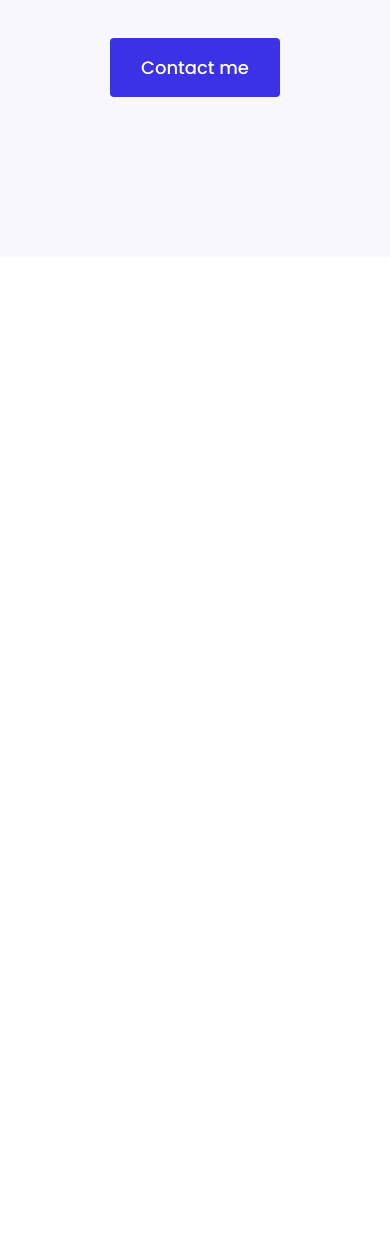
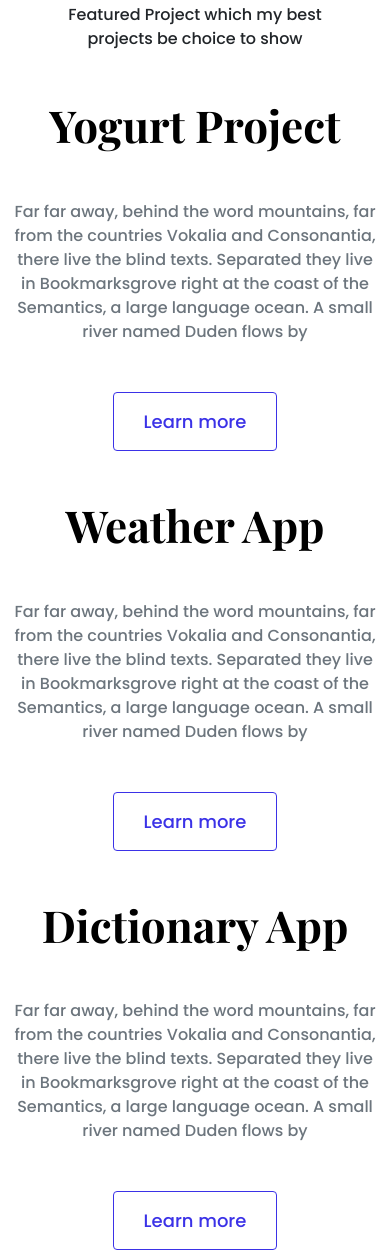
Before and after one commit to ayiho04/Porfolio-project-Homepage-hero, a plain HTML site: page index.html in a window 390 px wide. Shown: the part 558-1808 px from the top of the page. Before the commit the page ends 844 px from the top, so only its background shows below. Drawn offline with nearby package versions, Linux system fonts and the light colour scheme.

Commit message:
new paragraph

```diff
--- a/index.html
+++ b/index.html
@@ -26,6 +26,64 @@
             <a href="#" class="btn btn-branding ">Contact me</a>
         </div>
     </div>
+    <p class="text-center m-5">
+        Featured Project which my best projects be choice to show
+    </p>
+    <div class="container">
+        <div class="row mb-5">
+            <div class="col d-none d-lg-block">
+                <img src="image/cH4m-yogurt.png" class="img-fluid" alt="" />
+            </div>
+            <div class="col">
+                <div class="project-desciption">
+                    <h2 class="mb-5">Yogurt Project</h2>
+                    <p class="mb-5 text-muted">
+                        Far far away, behind the word mountains, far from the countries
+                        Vokalia and Consonantia, there live the blind texts. Separated
+                        they live in Bookmarksgrove right at the coast of the Semantics, a
+                        large language ocean. A small river named Duden flows by
+                    </p>
+                    <a href="" class="btn btn-branding-outline"> Learn more </a>
+                </div>
+            </div>
+        </div>
+        <div class="row mb-5">
+            <div class="col">
+                <div class="project-desciption">
+                    <h2 class="mb-5">Weather App</h2>
+                    <p class="mb-5 text-muted">
+                        Far far away, behind the word mountains, far from the countries
+                        Vokalia and Consonantia, there live the blind texts. Separated
+                        they live in Bookmarksgrove right at the coast of the Semantics, a
+                        large language ocean. A small river named Duden flows by
+                    </p>
+                    <a href="" class="btn btn-branding-outline"> Learn more </a>
+                </div>
+            </div>
+            <div class="col d-none d-lg-block">
+                <img src="image/jxM9-weather.png" class="img-fluid" alt="" />
+            </div>
+        </div>
+        <div class="row">
+            <div class="col d-none d-lg-block">
+                <img src="image/dgHV-dictionary.png" class="img-fluid" alt="" />
+            </div>
+            <div class="col">
+                <div class="project-desciption">
+                    <h2 class="mb-5">Dictionary App</h2>
+                    <p class="mb-5 text-muted">
+                        Far far away, behind the word mountains, far from the countries
+                        Vokalia and Consonantia, there live the blind texts. Separated
+                        they live in Bookmarksgrove right at the coast of the Semantics, a
+                        large language ocean. A small river named Duden flows by
+                    </p>
+                    <a href="" class="btn btn-branding-outline"> Learn more </a>
+                </div>
+            </div>
+        </div>
+    </div>
+
+
 </body>
 
 </html>
--- a/src/styles.css
+++ b/src/styles.css
@@ -56,3 +56,35 @@ p {
     line-height: 27px;
     padding: 15px 30px;
 }
+.btn-branding-outline {
+    color: var(--branding-color);
+    border: 1px solid var(--branding-color);
+    border-radius: 4px;
+    font-size: 18px;
+    line-height: 27px;
+    padding: 15px 30px;
+}
+
+.project-desciption {
+    padding: 120px 60px;
+}
+
+@media (max-width: 900px) {
+    h1 {
+        font-size: 44px;
+        line-height: 2;
+    }
+
+    h2 {
+        font-size: 44px;
+    }
+
+    .hero {
+        padding: 80px 20px;
+    }
+
+    .project-desciption {
+        padding: 0;
+        text-align: center;
+    }
+}
```
Also changed, not shown: image/cH4m-yogurt.png (added), image/dgHV-dictionary.png (added), image/jxM9-weather.png (added), 1 other file.
